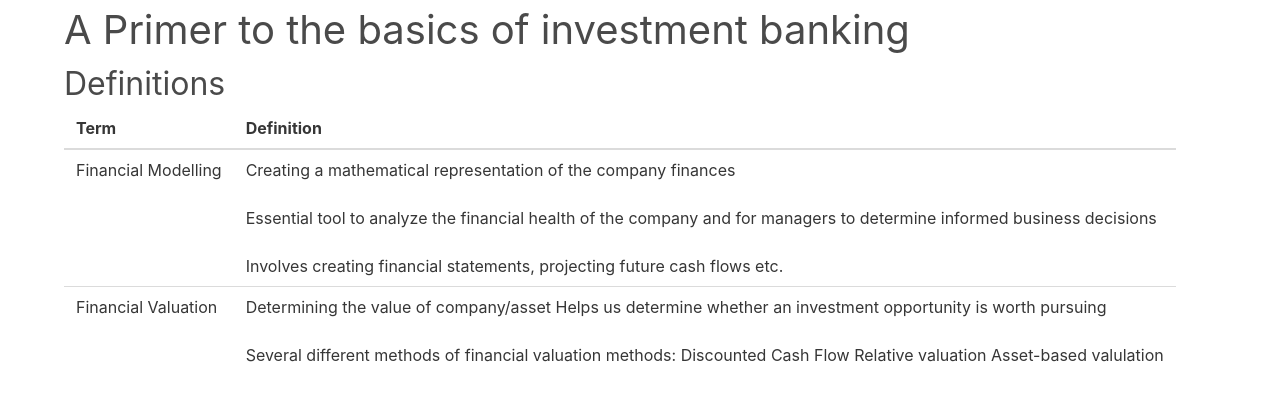
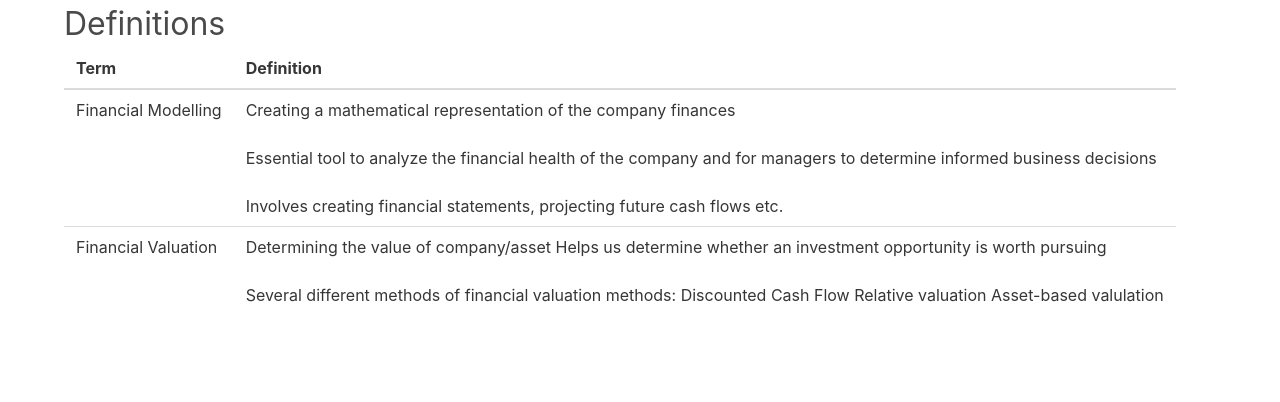
Before and after one commit to btjm123/investment-banking, a plain HTML site: page index.html in a window 1280 px wide. Drawn offline with nearby package versions, Linux system fonts and the light colour scheme.

Commit message:
removed title

```diff
--- a/index.html
+++ b/index.html
@@ -11,7 +11,7 @@
     <div class="container">
       <section class="Financial Modelling and Valuation">
         <h2 class="is-size-2">
-          A Primer to the basics of investment banking
+
         </h1>
         <h3 class="is-size-3">Definitions</h3>
         <table class="table">
```
